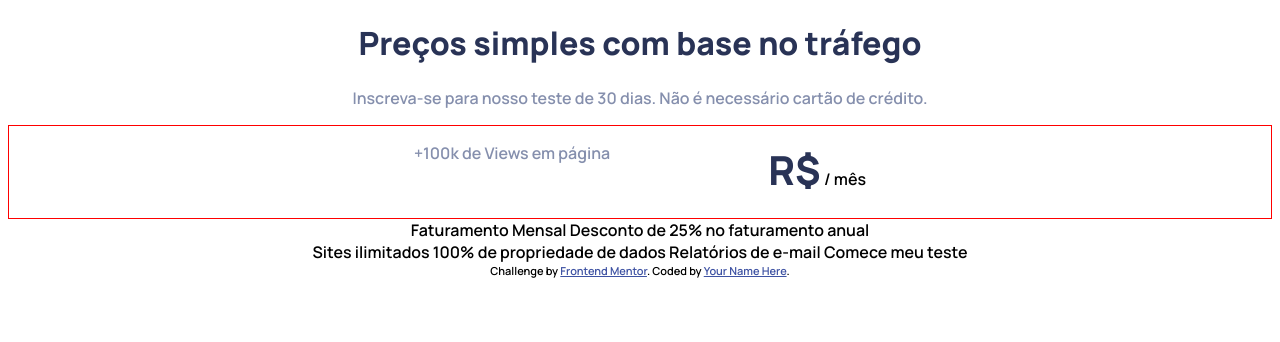
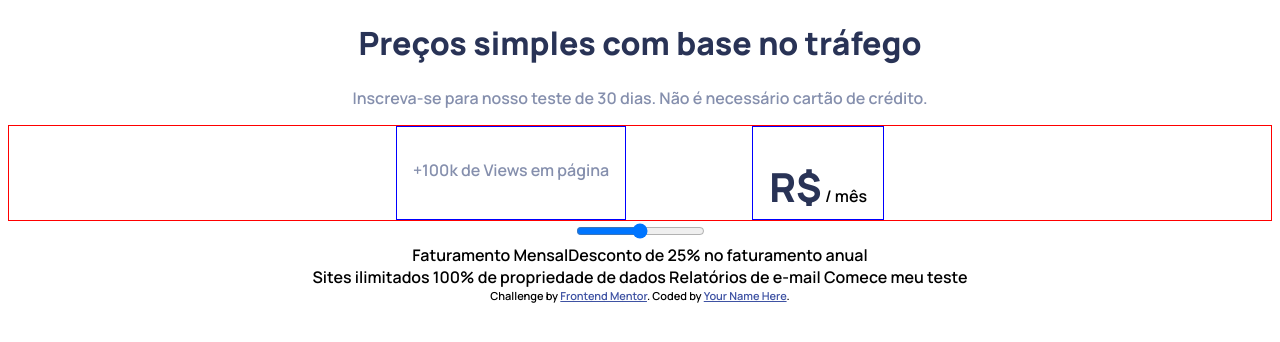
Before and after one commit to Cichinato-Ivan/ComponenteDePreco, a plain HTML site: page index.html in a window 1280 px wide. Drawn offline with Linux system fonts and the light colour scheme.

Commit message:
add controle deslizante

```diff
--- a/css/styles.css
+++ b/css/styles.css
@@ -20,7 +20,7 @@ body{
     width: auto;
     height: 60px;
     padding: 1em;
-
+    border: 1px solid blue;
 }
 
 .flex-container{
@@ -30,16 +30,17 @@ body{
 
 .pages{
     margin-right: 10%;
-    text-align: center;
+    padding: 50%;
+}
+
+.pricing{
+    justify-content: center;
 }
 
 .pricing strong{
     font-size: 40px;
 }
-
-/* .pages{
-    margin-right: 5%;
-} */
+/*Fim Estilização da Sessão Views */
 
 .attribution {
     font-size: 11px;
--- a/index.html
+++ b/index.html
@@ -36,10 +36,14 @@
       <!-- Pageviews
       $ /month -->
       <div class="pages grayish-blue">
-        +100k de Views em página
+        <p>
+          +100k de Views em página
+        </p>
       </div>
       <div class="pricing">
-        <strong class="dark-desaturated-blue">R$</strong> / mês
+        <p>
+          <strong class="dark-desaturated-blue">R$</strong> / mês
+        </p>
       </div>
     </section>
 
@@ -47,8 +51,17 @@
     <section>
       <!-- Monthly Billing
       Yearly Billing 25% discount -->
-      Faturamento Mensal
-      Desconto de 25% no faturamento anual
+      <div>
+        <input type="range" name="control" id="control">
+      </div>
+      <div class="flex-container">
+        <div class="">
+          Faturamento Mensal
+        </div>
+        <div>
+          Desconto de 25% no faturamento anual
+        </div>
+      </div>
     </section>
 
 
```
Also changed, not shown: 1 other file.
